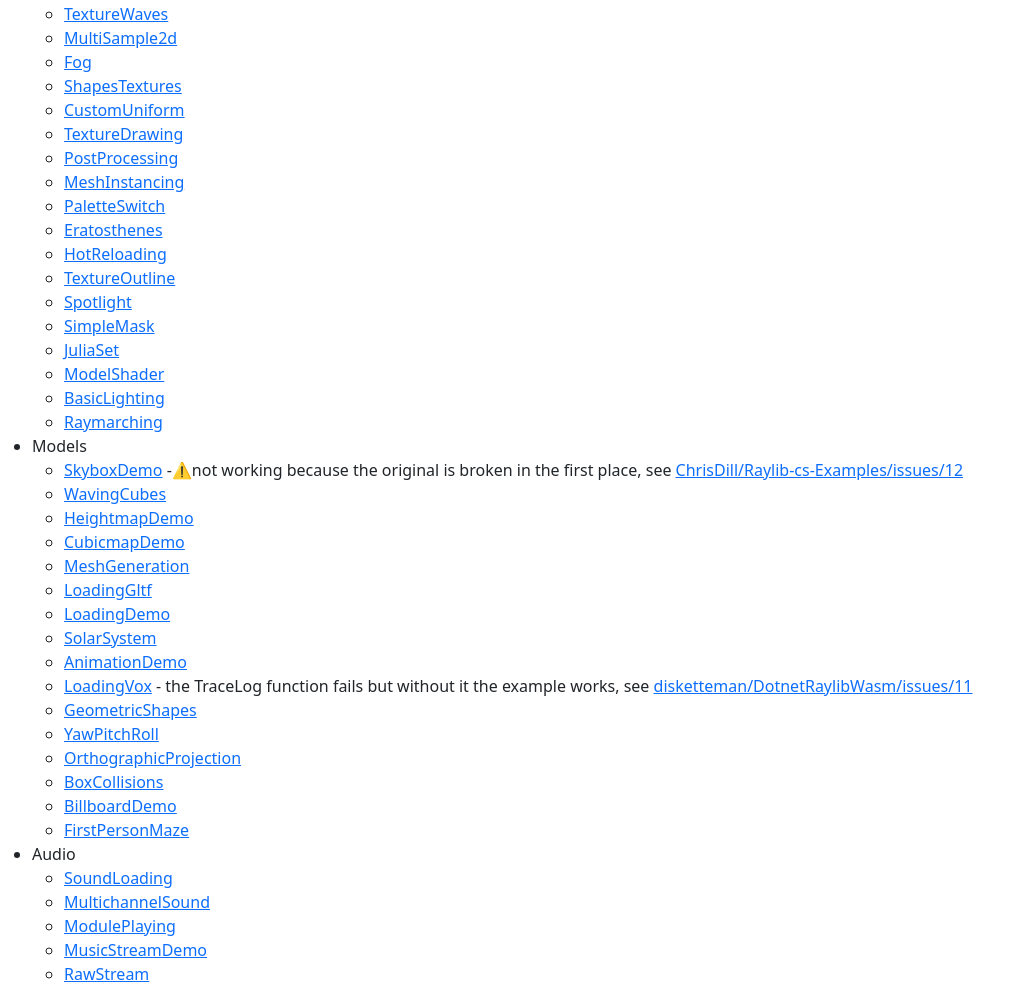
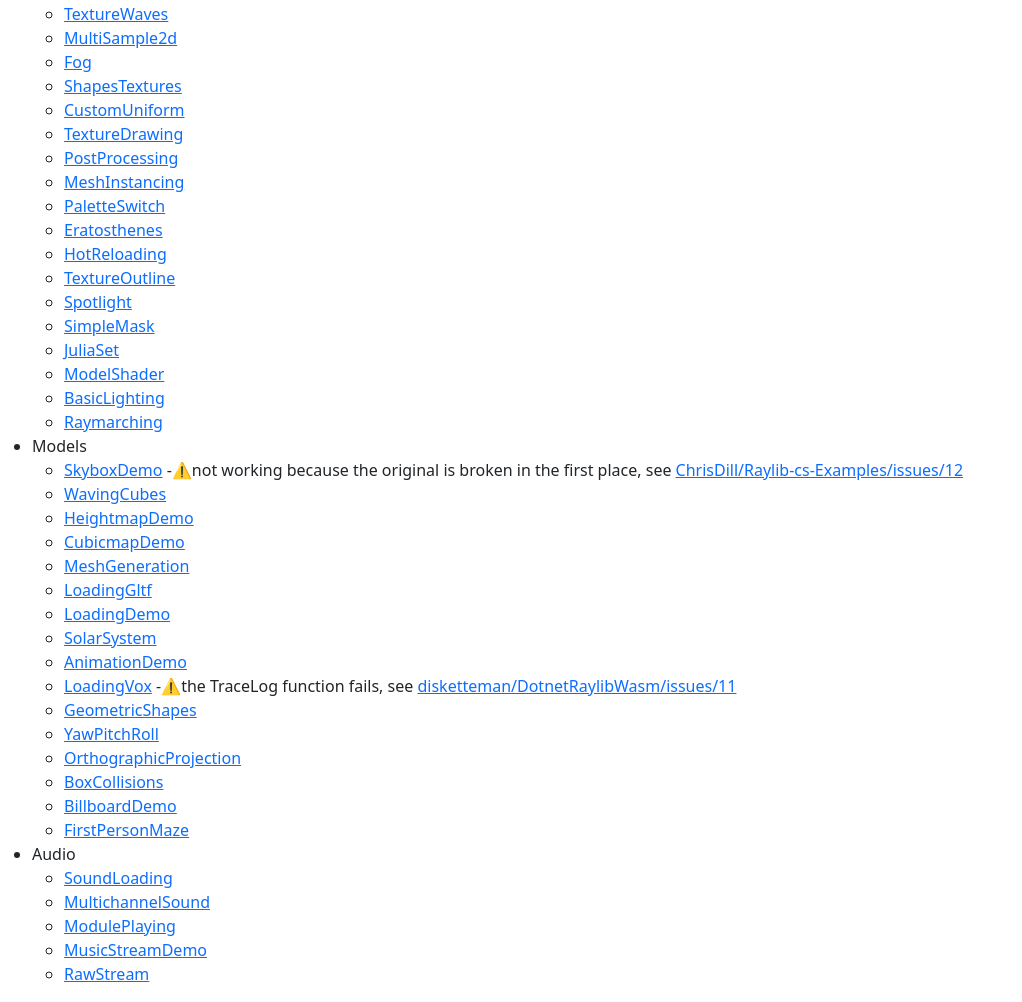
Before and after one commit to stanoddly/DotnetRaylibWasm, a plain HTML site: page DotnetRaylibWasm/index.html in a window 1280 px wide. Shown: the part 1879-2881 px from the top of the page, without its empty margins (0-1022 px from the left). Drawn offline with nearby package versions, Linux system fonts and the light colour scheme.

Commit message:
Added a warning sign and rephrased message

```diff
--- a/DotnetRaylibWasm/index.html
+++ b/DotnetRaylibWasm/index.html
@@ -130,7 +130,7 @@
         <li><a href="raylib.html?arg=LoadingDemo">LoadingDemo</a></li>
         <li><a href="raylib.html?arg=SolarSystem">SolarSystem</a></li>
         <li><a href="raylib.html?arg=AnimationDemo">AnimationDemo</a></li>
-        <li><a href="raylib.html?arg=LoadingVox">LoadingVox</a> - the TraceLog function fails but without it the example works, see <a href="https://github.com/disketteman/DotnetRaylibWasm/issues/11">disketteman/DotnetRaylibWasm/issues/11</a></li>
+        <li><a href="raylib.html?arg=LoadingVox">LoadingVox</a> -⚠️the TraceLog function fails, see <a href="https://github.com/disketteman/DotnetRaylibWasm/issues/11">disketteman/DotnetRaylibWasm/issues/11</a></li>
         <li><a href="raylib.html?arg=GeometricShapes">GeometricShapes</a></li>
         <li><a href="raylib.html?arg=YawPitchRoll">YawPitchRoll</a></li>
         <li><a href="raylib.html?arg=OrthographicProjection">OrthographicProjection</a></li>
```
